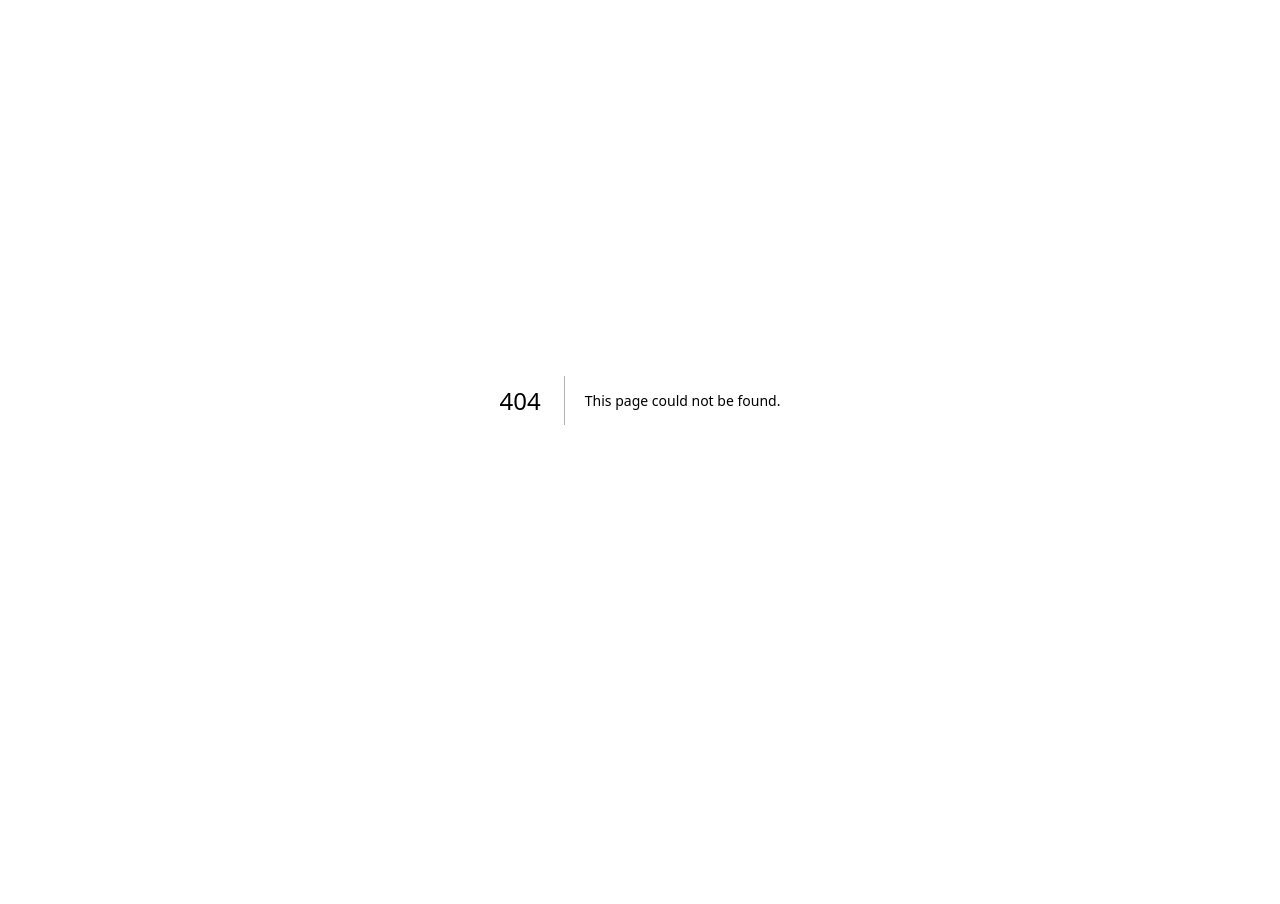
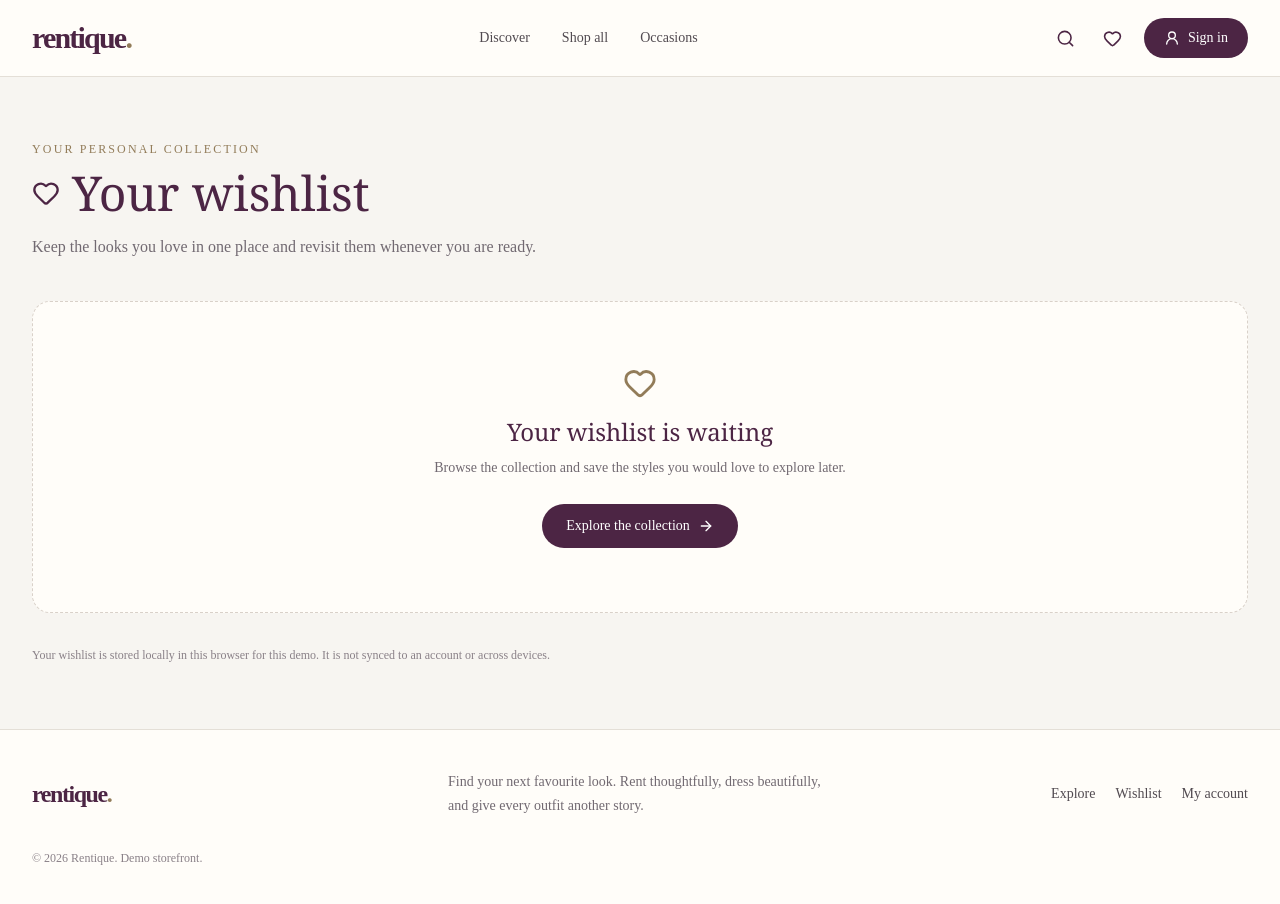
Before and after one commit to Kamalika506/rentique, a Next.js app: page /wishlist in a window 1280 px wide. Before the commit this address had no page. Before the commit the page ends 800 px from the top, so only its background shows below. Built offline with nearby package versions, Linux system fonts and the light colour scheme.

Commit message:
Add persistent customer wishlist

```diff
--- a/src/app/layout.tsx
+++ b/src/app/layout.tsx
@@ -1,6 +1,7 @@
 import type { Metadata } from "next";
 import { Geist, Geist_Mono } from "next/font/google";
 import "./globals.css";
+import { WishlistProvider } from "@/features/marketplace/wishlist-provider";
 
 const geistSans = Geist({
   variable: "--font-geist-sans",
@@ -24,7 +25,9 @@ export default function RootLayout({ children }: LayoutProps<"/">) {
       lang="en"
       className={`${geistSans.variable} ${geistMono.variable} h-full antialiased`}
     >
-      <body className="min-h-full flex flex-col">{children}</body>
+      <body className="min-h-full flex flex-col">
+        <WishlistProvider>{children}</WishlistProvider>
+      </body>
     </html>
   );
 }
--- a/src/app/marketplace/page.tsx
+++ b/src/app/marketplace/page.tsx
@@ -2,10 +2,11 @@
 
 import { useMemo, useState } from "react";
 import Link from "next/link";
-import { ArrowDownUp, ArrowRight, Search, SlidersHorizontal } from "lucide-react";
+import { ArrowDownUp, ArrowRight,Heart, Search, SlidersHorizontal } from "lucide-react";
 import CustomerHeader from "@/components/layout/customer-header";
 import CustomerFooter from "@/components/layout/customer-footer";
 import { demoProducts } from "@/features/marketplace/demo-products";
+import { useWishlist } from "@/features/marketplace/wishlist-provider";
 
 const categories = ["Wedding guest", "Evening wear", "Everyday chic"];
 
@@ -14,6 +15,7 @@ export default function MarketplacePage() {
   const [category, setCategory] = useState("All categories");
   const [maxPrice, setMaxPrice] = useState("all");
   const [sortBy, setSortBy] = useState("recommended");
+  const { toggleWishlist, isWishlisted, isLoaded } = useWishlist();
 
   const filteredProducts = useMemo(() => {
     const query = search.trim().toLowerCase();
@@ -190,11 +192,15 @@ export default function MarketplacePage() {
 
           {filteredProducts.length > 0 ? (
             <div className="grid grid-cols-1 gap-5 sm:grid-cols-2 lg:grid-cols-3">
-              {filteredProducts.map((product) => (
+              {filteredProducts.map((product) => {
+                const wishlisted = isWishlisted(product.id);
+
+                return (
                   <article
                     key={product.id}
                     className="overflow-hidden rounded-2xl border border-[#e4dfd7] bg-[#fffdf9] transition hover:-translate-y-0.5 hover:shadow-md"
                   >
+                    <div className="relative">
                       <Link
                         href={`/marketplace/${product.id}`}
                         aria-label={`View details for ${product.name}`}
@@ -212,7 +218,33 @@ export default function MarketplacePage() {
                             Demo listing
                           </span>
                         </div>
+                      </Link>
 
+                      <button
+                        type="button"
+                        onClick={() => toggleWishlist(product.id)}
+                        aria-label={
+                          wishlisted
+                            ? `Remove ${product.name} from wishlist`
+                            : `Add ${product.name} to wishlist`
+                        }
+                        aria-pressed={wishlisted}
+                        disabled={!isLoaded}
+                        className="absolute right-3 top-3 z-10 flex size-11 items-center justify-center rounded-full bg-[#fffdf9]/95 text-[#4c2544] shadow-sm transition hover:bg-white disabled:opacity-60"
+                      >
+                        <Heart
+                          size={20}
+                          fill={wishlisted ? "currentColor" : "none"}
+                          className={wishlisted ? "text-[#4c2544]" : ""}
+                        />
+                      </button>
+                    </div>
+
+                    <Link
+                      href={`/marketplace/${product.id}`}
+                      aria-label={`View details for ${product.name}`}
+                      className="group block"
+                    >
                       <div className="p-5">
                         <p className="text-xs uppercase tracking-[0.12em] text-[#927c59]">
                           {product.category}
@@ -238,8 +270,7 @@ export default function MarketplacePage() {
                             <p className="mt-1 text-lg font-semibold text-[#302d31]">
                               ₹{product.price.toLocaleString("en-IN")}
                               <span className="text-xs font-normal text-[#716971]">
-                              {" "}
-                              / {product.rentalPeriod}
+                                {" "}/ {product.rentalPeriod}
                               </span>
                             </p>
                           </div>
@@ -251,7 +282,9 @@ export default function MarketplacePage() {
                       </div>
                     </Link>
                   </article>
-              ))}
+                );
+              })}
+
             </div>
           ) : (
             <div className="rounded-2xl border border-dashed border-[#d9d1c9] bg-[#fffdf9] px-5 py-14 text-center">
--- /dev/null
+++ b/src/app/wishlist/page.tsx
@@ -0,0 +1,153 @@
+
+"use client";
+
+import Link from "next/link";
+import { Heart, ArrowRight, Trash2 } from "lucide-react";
+import CustomerHeader from "@/components/layout/customer-header";
+import CustomerFooter from "@/components/layout/customer-footer";
+import { demoProducts } from "@/features/marketplace/demo-products";
+import { useWishlist } from "@/features/marketplace/wishlist-provider";
+
+export default function WishlistPage() {
+  const {
+    productIds,
+    isLoaded,
+    removeFromWishlist,
+  } = useWishlist();
+
+  const savedProducts = demoProducts.filter((product) =>
+    productIds.includes(product.id),
+  );
+
+  return (
+    <div className="flex min-h-screen flex-col bg-[#f7f5f1] text-[#302d31]">
+      <CustomerHeader />
+
+      <main className="mx-auto w-full max-w-7xl flex-1 px-5 py-12 sm:px-8 sm:py-16">
+        <p className="text-xs font-medium uppercase tracking-[0.18em] text-[#927c59]">
+          Your personal collection
+        </p>
+
+        <div className="mt-3 flex items-center gap-3">
+          <Heart size={28} className="text-[#4c2544]" />
+          <h1 className="font-serif text-4xl text-[#4c2544] sm:text-5xl">
+            Your wishlist
+          </h1>
+        </div>
+
+        <p className="mt-4 max-w-2xl text-sm leading-7 text-[#716971] sm:text-base">
+          Keep the looks you love in one place and revisit them whenever
+          you are ready.
+        </p>
+
+        {!isLoaded ? (
+          <p className="mt-10 text-sm text-[#716971]">
+            Loading your wishlist...
+          </p>
+        ) : savedProducts.length === 0 ? (
+          <div className="mt-10 rounded-2xl border border-dashed border-[#d9d1c9] bg-[#fffdf9] px-5 py-16 text-center">
+            <Heart size={34} className="mx-auto text-[#927c59]" />
+
+            <h2 className="mt-4 font-serif text-2xl text-[#4c2544]">
+              Your wishlist is waiting
+            </h2>
+
+            <p className="mx-auto mt-2 max-w-md text-sm leading-6 text-[#716971]">
+              Browse the collection and save the styles you would love
+              to explore later.
+            </p>
+
+            <Link
+              href="/marketplace"
+              className="mt-6 inline-flex h-11 items-center justify-center gap-2 rounded-full bg-[#4c2544] px-6 text-sm font-medium text-white hover:bg-[#633358]"
+            >
+              Explore the collection
+              <ArrowRight size={16} />
+            </Link>
+          </div>
+        ) : (
+          <>
+            <p className="mt-8 text-sm text-[#716971]">
+              {savedProducts.length}{" "}
+              {savedProducts.length === 1 ? "style" : "styles"} saved
+            </p>
+
+            <div className="mt-5 grid grid-cols-1 gap-5 sm:grid-cols-2 lg:grid-cols-3">
+              {savedProducts.map((product) => (
+                <article
+                  key={product.id}
+                  className="overflow-hidden rounded-2xl border border-[#e4dfd7] bg-[#fffdf9]"
+                >
+                  <Link
+                    href={`/marketplace/${product.id}`}
+                    aria-label={`View details for ${product.name}`}
+                    className="block"
+                  >
+                    <div
+                      role="img"
+                      aria-label={`Demo fashion image for ${product.name}`}
+                      className="aspect-[4/5] bg-[#eee7e5] bg-cover bg-center"
+                      style={{
+                        backgroundImage: `url('${product.image}')`,
+                      }}
+                    />
+                  </Link>
+
+                  <div className="p-5">
+                    <p className="text-xs uppercase tracking-[0.12em] text-[#927c59]">
+                      {product.category}
+                    </p>
+
+                    <Link
+                      href={`/marketplace/${product.id}`}
+                      className="mt-2 block font-serif text-2xl text-[#4c2544] hover:text-[#927c59]"
+                    >
+                      {product.name}
+                    </Link>
+
+                    <p className="mt-1 text-sm text-[#716971]">
+                      {product.collection}
+                    </p>
+
+                    <p className="mt-4 text-lg font-semibold">
+                      ₹{product.price.toLocaleString("en-IN")}
+                      <span className="ml-1 text-xs font-normal text-[#716971]">
+                        / {product.rentalPeriod}
+                      </span>
+                    </p>
+
+                    <div className="mt-5 flex gap-3 border-t border-[#e4dfd7] pt-4">
+                      <Link
+                        href={`/marketplace/${product.id}`}
+                        className="inline-flex h-10 flex-1 items-center justify-center gap-2 rounded-full bg-[#4c2544] px-4 text-sm font-medium text-white hover:bg-[#633358]"
+                      >
+                        View details
+                        <ArrowRight size={15} />
+                      </Link>
+
+                      <button
+                        type="button"
+                        onClick={() => removeFromWishlist(product.id)}
+                        aria-label={`Remove ${product.name} from wishlist`}
+                        className="inline-flex size-10 shrink-0 items-center justify-center rounded-full border border-[#e4dfd7] text-[#4c2544] hover:bg-[#f3efe9]"
+                      >
+                        <Trash2 size={17} />
+                      </button>
+                    </div>
+                  </div>
+                </article>
+              ))}
+            </div>
+          </>
+        )}
+
+        <p className="mt-8 text-xs leading-5 text-[#8a8188]">
+          Your wishlist is stored locally in this browser for this demo.
+          It is not synced to an account or across devices.
+        </p>
+      </main>
+
+      <CustomerFooter />
+    </div>
+  );
+}
--- /dev/null
+++ b/src/features/marketplace/wishlist-provider.tsx
@@ -0,0 +1,100 @@
+
+"use client";
+
+import {
+  createContext,
+  useCallback,
+  useContext,
+  useEffect,
+  useState,
+  type ReactNode,
+} from "react";
+
+const STORAGE_KEY = "rentique-wishlist";
+
+type WishlistContextValue = {
+  productIds: string[];
+  isLoaded: boolean;
+  toggleWishlist: (productId: string) => void;
+  isWishlisted: (productId: string) => boolean;
+  removeFromWishlist: (productId: string) => void;
+};
+
+const WishlistContext = createContext<WishlistContextValue | null>(null);
+
+export function WishlistProvider({ children }: { children: ReactNode }) {
+  const [productIds, setProductIds] = useState<string[]>([]);
+  const [isLoaded, setIsLoaded] = useState(false);
+
+  useEffect(() => {
+    try {
+      const stored = localStorage.getItem(STORAGE_KEY);
+
+      if (stored) {
+        const parsed: unknown = JSON.parse(stored);
+
+        if (
+          Array.isArray(parsed) &&
+          parsed.every((id) => typeof id === "string")
+        ) {
+          setProductIds(parsed);
+        }
+      }
+    } catch {
+      // Start with an empty wishlist if stored data is invalid.
+    } finally {
+      setIsLoaded(true);
+    }
+  }, []);
+
+  useEffect(() => {
+    if (!isLoaded) return;
+
+    try {
+      localStorage.setItem(STORAGE_KEY, JSON.stringify(productIds));
+    } catch {
+      // Keep the wishlist usable for the current session.
+    }
+  }, [productIds, isLoaded]);
+
+  const toggleWishlist = useCallback((productId: string) => {
+    setProductIds((current) =>
+      current.includes(productId)
+        ? current.filter((id) => id !== productId)
+        : [...current, productId],
+    );
+  }, []);
+
+  const isWishlisted = useCallback(
+    (productId: string) => productIds.includes(productId),
+    [productIds],
+  );
+
+  const removeFromWishlist = useCallback((productId: string) => {
+    setProductIds((current) => current.filter((id) => id !== productId));
+  }, []);
+
+  return (
+    <WishlistContext.Provider
+      value={{
+        productIds,
+        isLoaded,
+        toggleWishlist,
+        isWishlisted,
+        removeFromWishlist,
+      }}
+    >
+      {children}
+    </WishlistContext.Provider>
+  );
+}
+
+export function useWishlist() {
+  const context = useContext(WishlistContext);
+
+  if (!context) {
+    throw new Error("useWishlist must be used inside WishlistProvider");
+  }
+
+  return context;
+}
```
Lines whose indentation alone changed are shown as unchanged.
